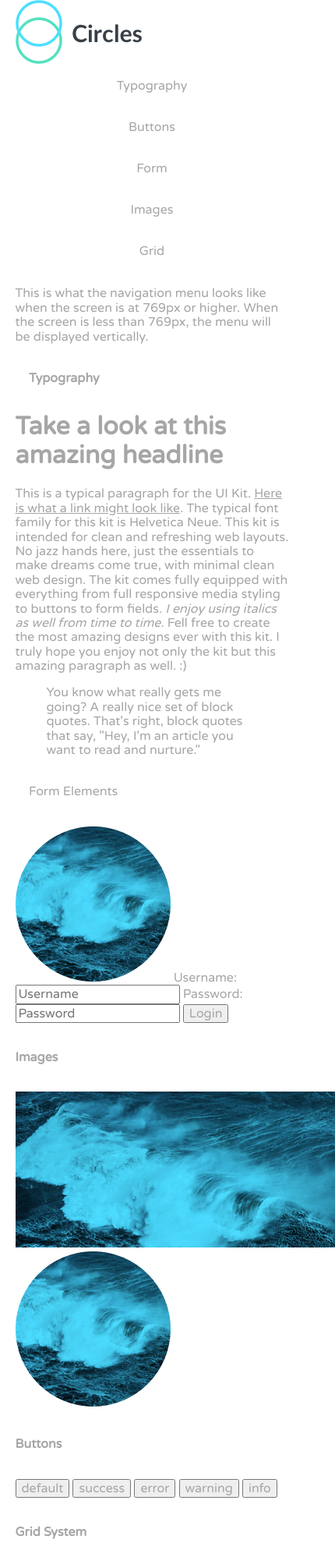
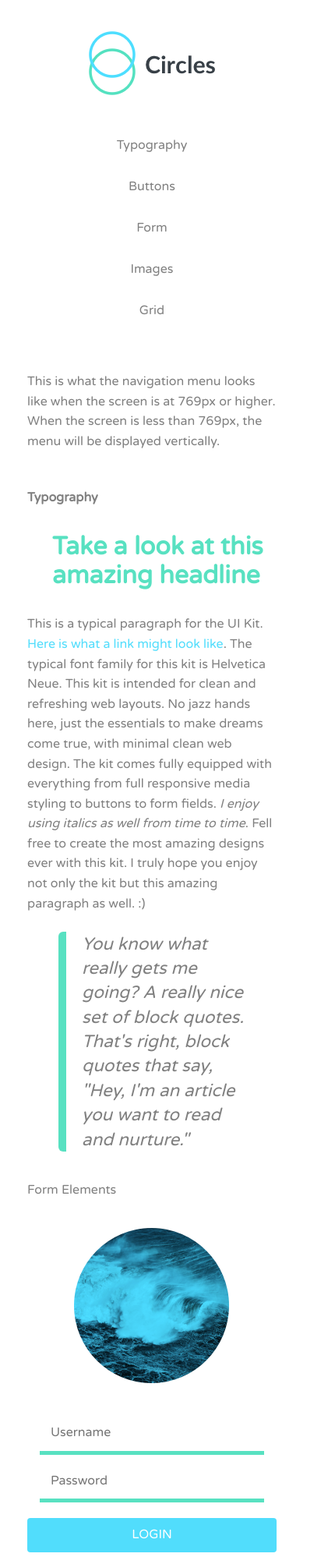
Before and after one commit to shmaoqizheng/techdegree-project-4, a plain HTML site: page index.html in a window 390 px wide. Shown: the top 1997 px of the page at 78% size, 430 px wide, since content can reach past the window. Drawn offline with Linux system fonts and the light colour scheme.

Commit message:
finished mobile

```diff
--- a/index.html
+++ b/index.html
@@ -115,9 +115,8 @@
     </div>
   </div>
 
-  <h4 id="images" class="headline--secondary">Images</h4>
-
   <div class="grid__row">
+    <h4 id="images" class="headline--secondary">Images</h4>
     <div class="grid__col--6">
       <img class="img--frame" src="images/image.png" alt="sample image">
     </div>
@@ -126,9 +125,10 @@
     </div>
   </div>
 
-  <h4 id="buttons" class="headline--secondary">Buttons</h4>
+
 
   <div class="grid__row">
+    <h4 id="buttons" class="headline--secondary">Buttons</h4>
     <div class="grid__col--12">
       <button class="btn--default theme__colors">default</button>
       <button class="btn--success theme__colors">success</button>
@@ -138,9 +138,10 @@
     </div>
   </div>
 
-  <h4 id="grid" class="headline--secondary">Grid System</h4>
+
 
   <div class="grid__row">
+    <h4 id="grid" class="headline--secondary">Grid System</h4>
     <div class="grid__col--12 theme__colors">.grid__col--12</div>
   </div>
   <div class="grid__row">
--- a/scss/base/_universal.scss
+++ b/scss/base/_universal.scss
@@ -1,13 +1,12 @@
 * {
     box-sizing: border-box;
     font-family: 'Varela Round', sans-serif;
-    color: #A6A6A6;
+    color: #808080;
 }
-
-
 
 p {
     font-size: 16px;
+    line-height: 1.6;
 }
 
 ul {
--- a/scss/components/_buttons.scss
+++ b/scss/components/_buttons.scss
@@ -0,0 +1,22 @@
+.btn {
+    &--default {
+        @extend %btn;
+        background-color: $btn-primary;
+    }
+    &--success {
+        @extend %btn;
+        background-color: $btn-success;
+    }
+    &--error {
+        @extend %btn;
+        background-color: $btn-error;
+    }
+    &--warning {
+        @extend %btn;
+        background-color: $btn-warning;
+    }
+    &--info {
+        @extend %btn;
+        background-color: $btn-info;
+    }
+}
--- a/scss/components/_forms.scss
+++ b/scss/components/_forms.scss
@@ -0,0 +1,12 @@
+.form {
+    &__label--hidden {
+        display: none;
+    }
+    &__input {
+        @include center(90%);
+        padding: 14px;
+        border: none;
+        border-bottom: 5px solid $color-primary;
+        margin-bottom: 10px;
+    }
+}
--- a/scss/components/_grid.scss
+++ b/scss/components/_grid.scss
@@ -1,4 +1,14 @@
 .grid__row {
-    width: 90%;
-    margin: auto;
+    @include center();
+    margin-bottom: 50px;
 }
+
+//Go around the color wheel to assign colors to grid display cols
+@for $i from 1 through 12 {
+    .grid__col--#{$i}.theme__colors {
+        background-color: adjust-hue($color: #80E8D1, $degrees: -20 * $i);
+        padding: 10px;
+        @include roundy();
+        margin-bottom: 6px;
+    }
+}
--- a/scss/components/_images.scss
+++ b/scss/components/_images.scss
@@ -0,0 +1,15 @@
+.img {
+    &--logo {
+        @extend %img;
+    }
+    &--avatar {
+        @extend %img;
+    }
+    &--frame {
+        @extend %img;
+        width: 100%;
+        padding: 4%;
+        margin: 20px auto;
+        border: 1px solid $color-tertiary;
+    }
+}
--- a/scss/components/_navigation.scss
+++ b/scss/components/_navigation.scss
@@ -11,8 +11,8 @@
             text-decoration: none;
             display: block;
             line-height: 3;
-            @include border();
-            transition: 0.4s, ease;
+            @include roundy();
+            transition: 0.4s ease;
             &:hover {
                 color: white;
                 background: #58E1C1;
--- a/scss/components/_typography.scss
+++ b/scss/components/_typography.scss
@@ -1,4 +1,26 @@
 .headline--secondary {
     width: 90%;
-    margin: 35px auto;
+    margin: 35px 0;
 }
+
+.headline--primary {
+    color: $color-primary;
+    font-weight: bold;
+    margin-left: 1em;
+    margin-bottom: 1em;
+}
+
+.blockquote {
+    border-radius: 6px;
+    border-left: 10px solid $color-primary;
+    padding-left: 20px;
+    font-size: 1.4em;
+    font-style: italic;
+    line-height: 1.4;
+    margin-bottom: 40px;
+}
+
+.link {
+    color: $color-secondary;
+    text-decoration: none;
+}
--- a/scss/utilities/_extends.scss
+++ b/scss/utilities/_extends.scss
@@ -0,0 +1,22 @@
+%btn {
+    @include roundy();
+    color: white;
+    display: block;
+    width: 100%;
+    line-height: 2.6;
+    margin: 20px 0;
+    text-transform: uppercase;
+    transition: 0.4s ease;
+    &:hover {
+        cursor: pointer;
+        opacity: 0.8;
+    }
+    &:active {
+        opacity: initial;
+    }
+}
+
+%img {
+    display: block;
+    margin: 40px auto;
+}
--- a/scss/utilities/_index.scss
+++ b/scss/utilities/_index.scss
@@ -1,4 +1,4 @@
 @import "variables",
+        "mixins",
         "extends",
-        "functions",
-        "mixins";
+        "functions";
--- a/scss/utilities/_mixins.scss
+++ b/scss/utilities/_mixins.scss
@@ -1,7 +1,13 @@
-@mixin border($border: none, $radius: 4px) {
-    & {
-        border-radius: $radius;
-        border: $border;
-    }
-    @content;
+
+//Adds border radius by default to 4px
+@mixin roundy($radius: 4px) {
+    border-radius: $radius;
+    border: none;
 }
+
+//centers block content
+@mixin center($width: 82%) {
+    display: block;
+    width: $width;
+    margin: auto;
+}
--- a/scss/utilities/_variables.scss
+++ b/scss/utilities/_variables.scss
@@ -0,0 +1,10 @@
+//Colors
+$color-primary: #58E1C1;
+$color-secondary: #51DDFC;
+$color-tertiary: #AAA;
+
+$btn-primary: #51DDFC;
+$btn-success: #63CC82;
+$btn-error: #E4757A;
+$btn-warning: #FD7856;
+$btn-info: #927BC1;
```
Also changed, not shown: css/styles.css, 1 other file.
